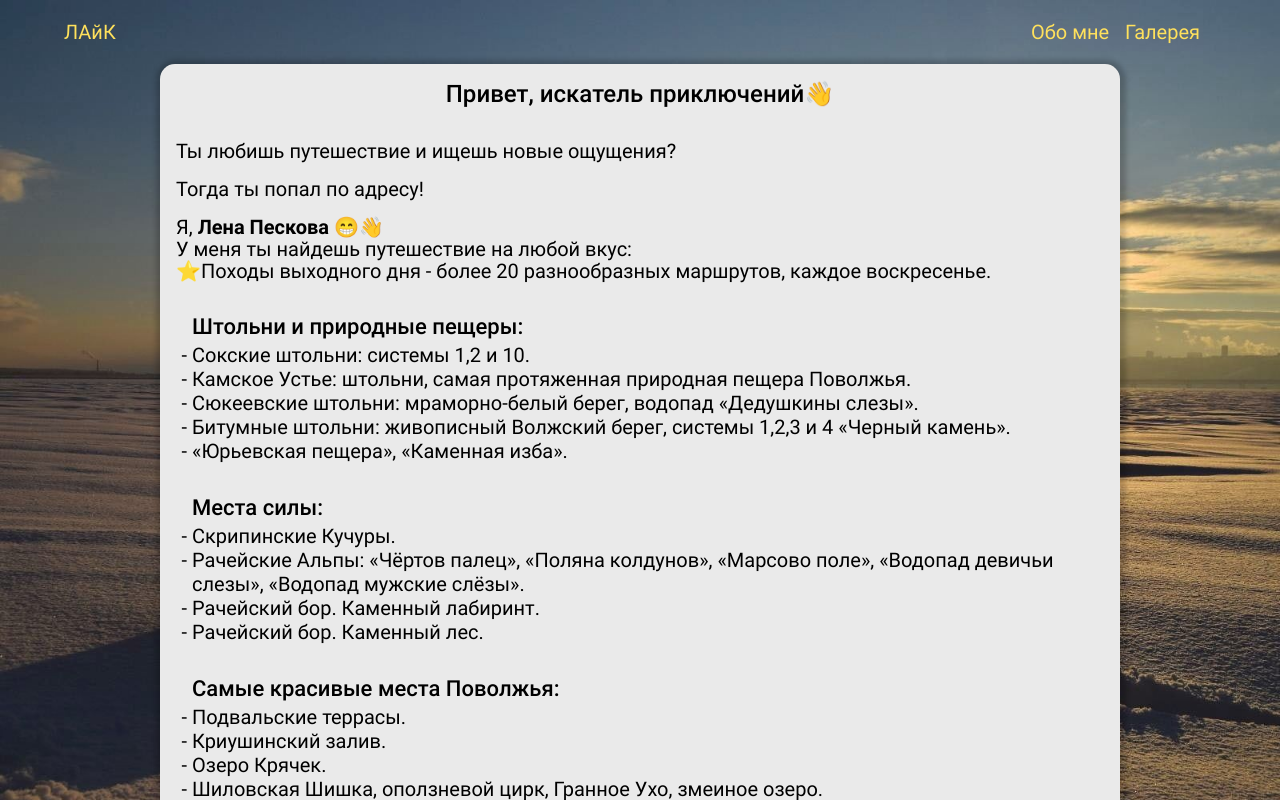
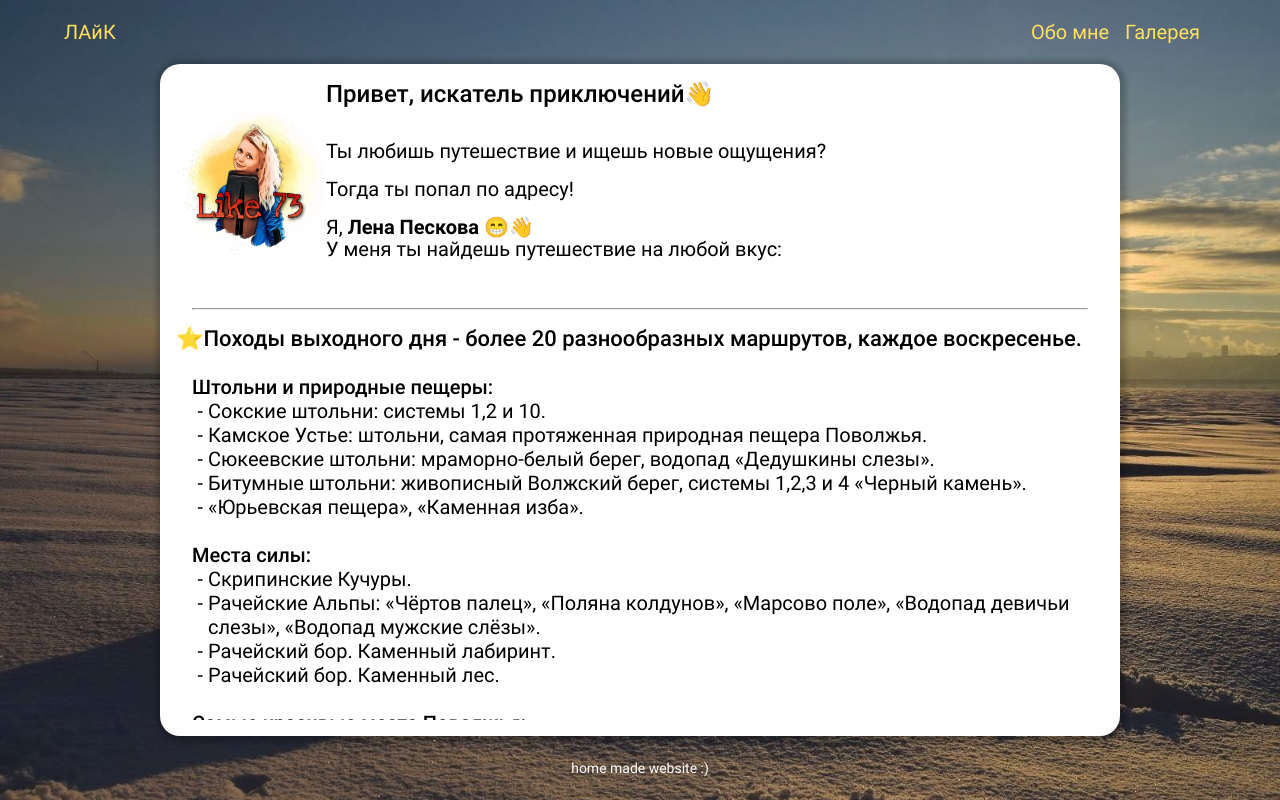
Before and after one commit to Alwongs/like, a Vue app: page /about-page in a window 1280 px wide. Shown: the top 800 px of the page. Built offline with nearby package versions, Linux system fonts and the light colour scheme.

Commit message:
improved about-page

```diff
--- a/src/App.vue
+++ b/src/App.vue
@@ -1,24 +1,37 @@
 <template>
-    <app-panel />
-    <div class="app-container">
-        <router-view/>
+    <div class="app-wrapper">
+        <app-panel class="flex-item" />
+        <div class="app-container">
+            <router-view/>
+        </div>
+        <app-footer class="flex-item" />
     </div>
 </template>
 
 <script>
 import AppPanel from './components/app/AppPanel.vue'
+import AppFooter from './components/app/AppFooter.vue'
 
 export default {
-    components: { AppPanel },
+    components: {
+        AppPanel,
+        AppFooter
+    },
     name: 'App'
 }
 </script>
 
 <style lang="scss" scoped>
 
+.app-wrapper {
+    height: 100%;
+    display: flex;
+    flex-direction: column;
+}
 .app-container {
+    flex: 1 1 auto;
+    position: relative;
     width: 64vw;
-    height: 100%;
     margin: 0 auto;
     @media (min-width: $desktop-min) and (max-width: $desktop-max) {
         width: 75vw;
@@ -30,4 +43,7 @@ export default {
         width: 100%;
     }
 }
+.flex-item {
+    flex: 0 0 64px;
+}
 </style>
--- a/src/assets/common.scss
+++ b/src/assets/common.scss
@@ -3,6 +3,9 @@
     padding: 0;
     box-sizing: border-box;
     font-family: 'Roboto';
+}
+.border {
+    border: 2px solid red;
 }
 html, body {
     background-image: url('~@/assets/img/jpg/bg_image.jpg');
@@ -11,7 +14,7 @@ html, body {
     font-size: 20px;
 }
 #app {
-    height: calc(100% - 64px);
+    height: 100%;
 }
 h1 {
     text-align: center;
@@ -22,7 +25,12 @@ h1 {
 h2 {
     font-size: 22px;
     font-weight: 500;
-    margin-bottom: 4px;
+    margin-bottom: 24px;
+    //padding-left: 16px;
+}
+h3 {
+    font-size: 20px;
+    font-weight: 500;
     padding-left: 16px;
 }
 a {
@@ -59,6 +67,9 @@ p {
 }
 .mb-16 {
     margin-bottom: 16px;
+}
+.pl-32 {
+    padding-left: 32px;
 }
 .img-content {
     width: 100%;
--- /dev/null
+++ b/src/components/app/AppFooter.vue
@@ -0,0 +1,24 @@
+<template>
+    <footer class="footer">
+        home made website :)
+    </footer>
+</template>
+
+<script>
+export default {
+    name: 'AppFooter',
+
+}
+</script>
+
+<style lang="scss" scoped>
+    .footer {
+        text-align: center;
+        line-height: 64px;
+        color: white;
+        font-size: 14px;
+        @media (max-width: $mobile-max) {
+            display: none;
+        }
+    }
+</style>
--- a/src/components/app/AppPanel.vue
+++ b/src/components/app/AppPanel.vue
@@ -35,9 +35,9 @@ export default {
 
 .app-header {
     display: flex;
+    align-content: center;
     justify-content: space-between;
     color: rgb(255, 225, 92);
-    height: 64px;
     line-height: 64px;
     padding: 0 64px;
     @media (min-width: $tablet-min) and (max-width: $tablet-max) {
--- a/src/views/AboutPage.vue
+++ b/src/views/AboutPage.vue
@@ -1,16 +1,28 @@
 <template>
     <div class="about-page">
+        <main class="content">
+            <header class="header">
+                <img
+                    :src="require('@/assets/img/jpg/about_me.jpg')"
+                    alt="photo"
+                    class="img-personal"
+                >
+                <div class="greating">
                     <h1>Привет, искатель приключений👋</h1>
 
                     <p>Ты любишь путешествие и ищешь новые ощущения?</p>
+                    <p>Тогда ты попал по адресу!</p>
+                    <p class="mb-32">‌‌Я, <b>Лена Пескова</b> 😁👋‌<br>
+                        У меня ты найдешь путешествие на любой вкус:</p>
+                </div>
+            </header>
+            <hr class="divider">
 
-        <p>Тогда ты попал по адресу!</p>
+            <ul class="type-travel-list">
+                <li>
+                    <h2>⭐Походы выходного дня - более 20 разнообразных маршрутов, каждое воскресенье.</h2>
 
-        <p class="mb-32">‌‌Я, <b>Лена Пескова</b> 😁👋‌<br>
-            У меня ты найдешь путешествие на любой вкус:<br>
-            ⭐Походы выходного дня - более 20 разнообразных маршрутов, каждое воскресенье.</p>
-
-        <h2>Штольни и природные пещеры:</h2>
+                    <h3>Штольни и природные пещеры:</h3>
                     <ul class="travel-list">
                         <li>Сокские штольни: системы 1,2 и 10.</li>
                         <li>‌Камское Устье: штольни, самая протяженная природная пещера Поволжья.</li>
@@ -19,7 +31,7 @@
                         <li>«Юрьевская пещера», «Каменная изба».</li>
                     </ul>
 
-        <h2>Места силы:</h2>
+                    <h3>Места силы:</h3>
                     <ul class="travel-list">
                         <li>Скрипинские Кучуры.</li>
                         <li>Рачейские Альпы: «Чёртов палец», «Поляна колдунов», «Марсово поле», «Водопад девичьи слезы», «Водопад мужские слёзы».</li>
@@ -27,7 +39,7 @@
                         <li>Рачейский бор. Каменный лес.</li>
                     </ul>
 
-        <h2>Самые красивые места Поволжья:</h2>
+                    <h3>Самые красивые места Поволжья:</h3>
                     <ul class="travel-list last-list">
                         <li>Подвальские террасы.</li>
                         <li>Криушинский залив.</li>
@@ -37,11 +49,48 @@
                         <li>Пруд Чёска.</li>
                         <li>и очень, очень много чего ещё. Следи за анонсами в моих Сторис и публикациях!</li>
                     </ul>
-        <div class="call-me">
+                    <div class="call-me pl-32">
                         <p>Позвони мне и забронируй место в походе<br>
                         +7 (902) 357 22 88</p>
                     </div>
 
+                    <hr class="divider">
+                </li>
+
+                <li>
+                    <h2>⭐ Походы по горному Крыму от 7 дней.<br>‌
+                    Ближайшие походы 16 мая и 15 октября</h2>
+                    <ul class="travel-list">
+                        <li>Гора Ай-Петри.</li>
+                        <li>Тарахташская тропа.</li>
+                        <li>Каменный цветок. Ласпи.</li>
+                        <li>Балаклава. Кадыковский карьер.</li>
+                        <li>Пещерные города Бахчисарая.</li>
+                        <li>Боткинская, Штангеевская и Тарахташская тропы.</li>
+                        <li>Долина привидений, Юждая Димерджи- и ещё более 10 маршрутов по Крыму.</li>
+                    </ul>
+                    <p class="pl-32">📌‌Гайд по любому маршруту Крыма — 500₽ Каждый гайд, содержит подробный маршрут, как добраться до самых красивых места в Крыму, быстро и с минимальным затратами!</p>
+
+                    <div class="call-me pl-32">
+                        <p>Забронируй тур в Крым<br>
+                        +7 (902) 357 22 88</p>
+                    </div>
+                </li>
+
+                <li>
+                    <h2>⭐ Исторические экскурсии по Ульяновску.</h2>
+                </li>
+                <li>
+                    <h2>⭐ Городской квест по Ульяновским достопримечательностям.</h2>
+                </li>
+                <li>
+                    <h2>⭐ Проведение романтических вечеров для влюбленных пар.</h2>
+                </li>
+                <li>
+                    <h2>⭐ А также организация разнообразных мероприятий от взрослых и детских праздников до всевозможных тематических фотосессий.</h2>
+                </li>
+            </ul>
+        </main>
     </div>
 </template>
 
@@ -54,11 +103,11 @@ export default {
 <style lang="scss" scoped>
 
 .about-page {
-    background-color: rgb(234, 234, 234);
-    border-radius: 15px 15px 0 0;
+    background-color: #fff;
+    border-radius: 20px;
     box-shadow: 1px 1px 5px 5px rgba(0, 0, 0, 0.2);
     width: 100%;
-    min-height: 100%;
+    height: 100%;
     padding: 32px;
     @media (min-width: $desktop-min) and (max-width: $desktop-max) {
         padding: 16px;
@@ -71,9 +120,41 @@ export default {
         border-radius: 0;
     }
 }
+.header {
+    display: flex;
+    align-items: center;
+    margin-bottom: 16px;
+}
+.img-personal {
+    width: 150px;
+    height: 150px;
+    border-radius: 50%;
+}
+.greating {
+    h1 {
+        text-align: left;
+    }
+}
+.divider {
+    color: #fff;
+    margin: 16px;
+}
+.content {
+    height: calc(100vh - 128px - 64px);
+    overflow-y: scroll;
+    @media (min-width: $desktop-min) and (max-width: $desktop-max) {
+        height: calc(100vh - 128px - 32px);
+    }
+    @media (min-width: $tablet-min) and (max-width: $tablet-max) {
+        height: calc(100vh - 128px - 32px);
+    }
+    @media (max-width: $mobile-max) {
+        height: calc(100vh - 128px);
+    }
+}
 .travel-list {
-    padding-left: 16px;
-    margin-bottom: 32px;
+    padding-left: 32px;
+    margin-bottom: 24px;
     &.last-list {
         margin-bottom: 48px;
     }
@@ -98,4 +179,5 @@ export default {
         font-size: 85%;
     }
 }
+
 </style>
--- a/src/views/HomePage.vue
+++ b/src/views/HomePage.vue
@@ -1,7 +1,7 @@
 <template>
-    <footer class="footer">
+    <main class="main">
         Я покажу тебе где красиво..
-    </footer>
+    </main>
 </template>
 
 <script>
@@ -14,13 +14,12 @@ export default {
 
 <style lang="scss" scoped>
 
-.footer {
+.main {
     position: absolute;
-    right: 5vw;
-    bottom: 0;
+    bottom: 32px;
+    right: 0;
     color: white;
-    font-size: 64px;
-    height: 25vh;
+    font-size: 48px;
     @media (min-width: $desktop-min) and (max-width: $desktop-max) {
         font-size: 44px;
     }
```
Also changed, not shown: src/assets/img/jpg/about_me.jpg (added). Lines whose indentation alone changed are shown as unchanged.
